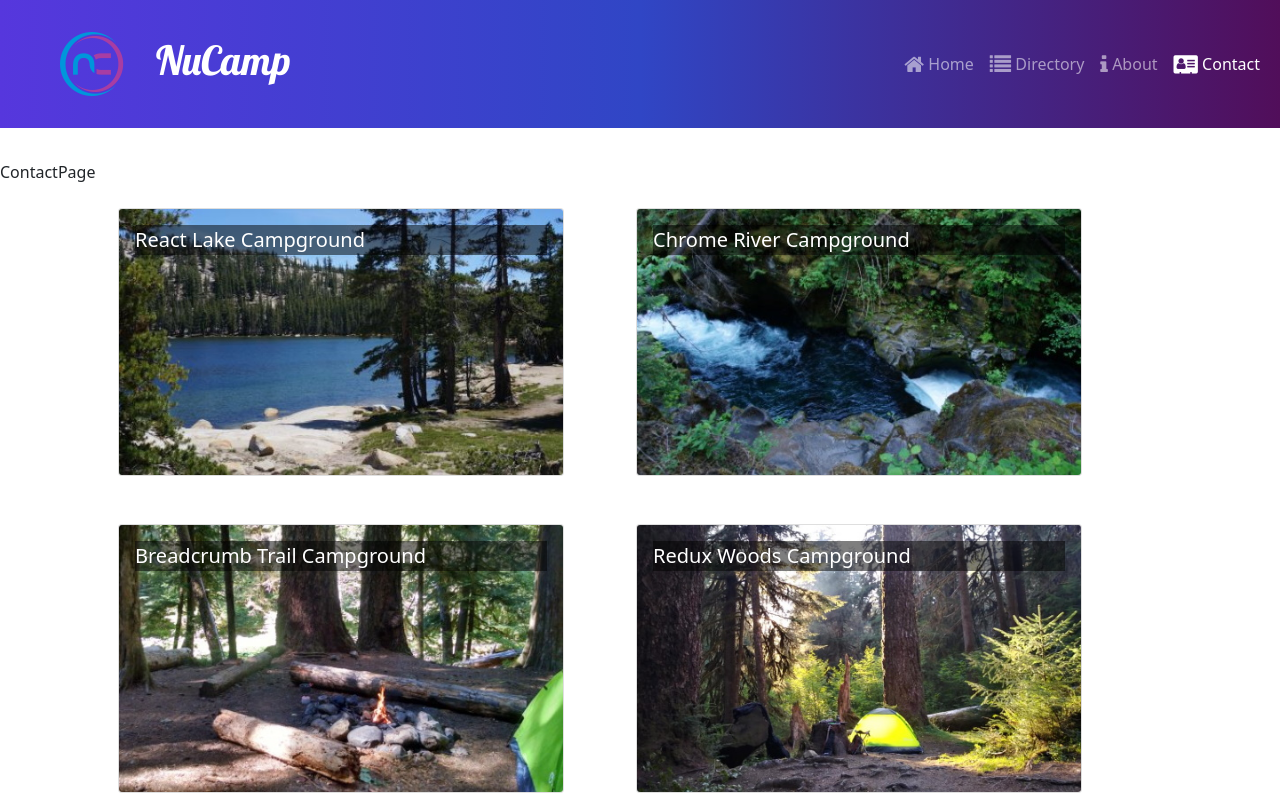
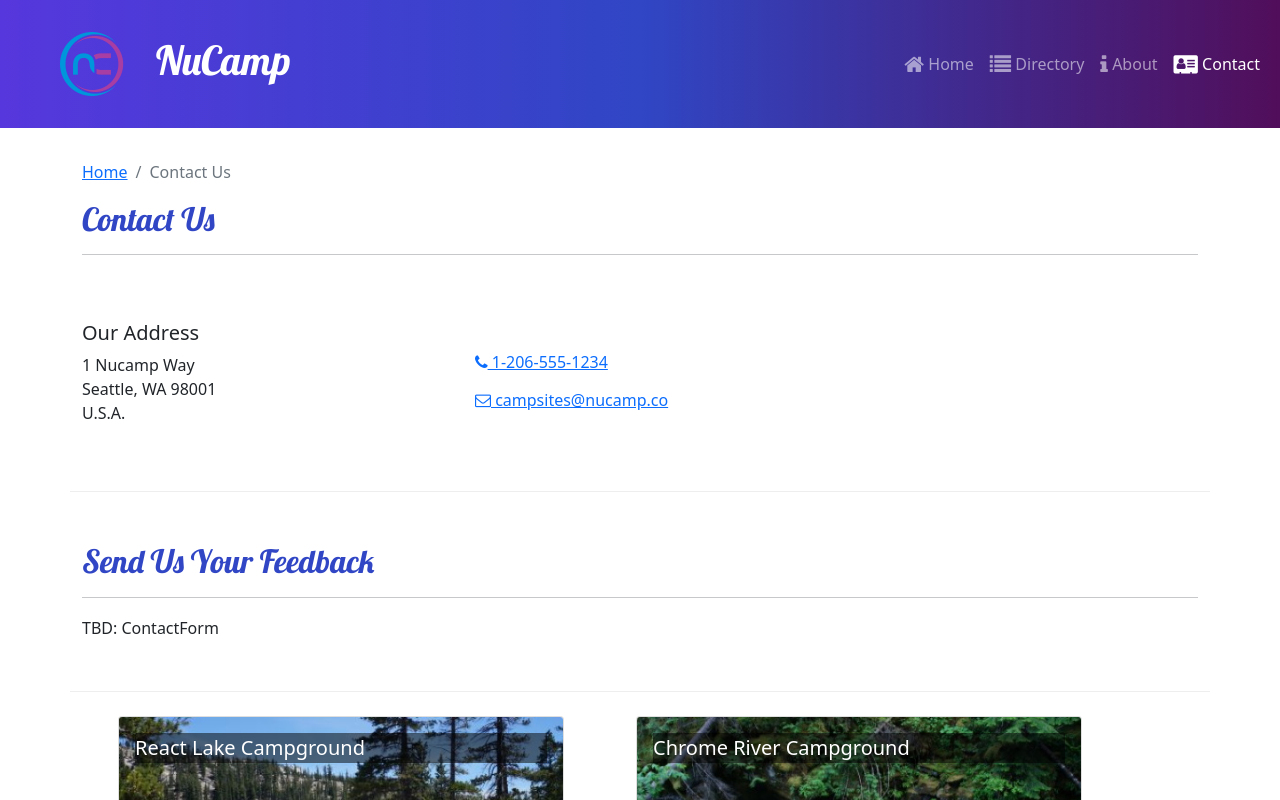
Before and after one commit to LearnNewSkills2023/nucampsite, a React (Create React App) app: page /contact in a window 1280 px wide. Shown: the top 800 px of the page. Built offline with nearby package versions, Linux system fonts and the light colour scheme.

Commit message:
ContactPage

```diff
--- a/src/pages/ContactPage.js
+++ b/src/pages/ContactPage.js
@@ -1,5 +1,51 @@
+import React from 'react';
+import { Container, Col, Row } from 'reactstrap';
+import SubHeader from '../components/SubHeader';
+
 const ContactPage = () => {
-    return <div>ContactPage</div>
-}
+    return (
+        <Container>
+            <SubHeader current='Contact Us' />
 
-export default ContactPage
+            <Row className='row-content align-items-center'>
+                <Col sm='4'>
+                    <h5>Our Address</h5>
+                    <address>
+                        1 Nucamp Way
+                        <br />
+                        Seattle, WA 98001
+                        <br />
+                        U.S.A.
+                    </address>
+                </Col>
+                <Col>
+                    <a
+                        role='button'
+                        className='btn btn-link'
+                        href='tel:+12065551234'
+                    >
+                        <i className='fa fa-phone' /> 1-206-555-1234
+                    </a>
+                    <br />
+                    <a
+                        role='button'
+                        className='btn btn-link'
+                        href='mailto:fakeemail@fakeemail.co'
+                    >
+                        <i className='fa fa-envelope-o' /> campsites@nucamp.co
+                    </a>
+                </Col>
+            </Row>
+
+            <Row className='row-content'>
+                <Col xs='12'>
+                    <h2>Send Us Your Feedback</h2>
+                    <hr />
+                </Col>
+                <Col md='10'>TBD: ContactForm</Col>
+            </Row>
+        </Container>
+    );
+};
+
+export default ContactPage;
```
